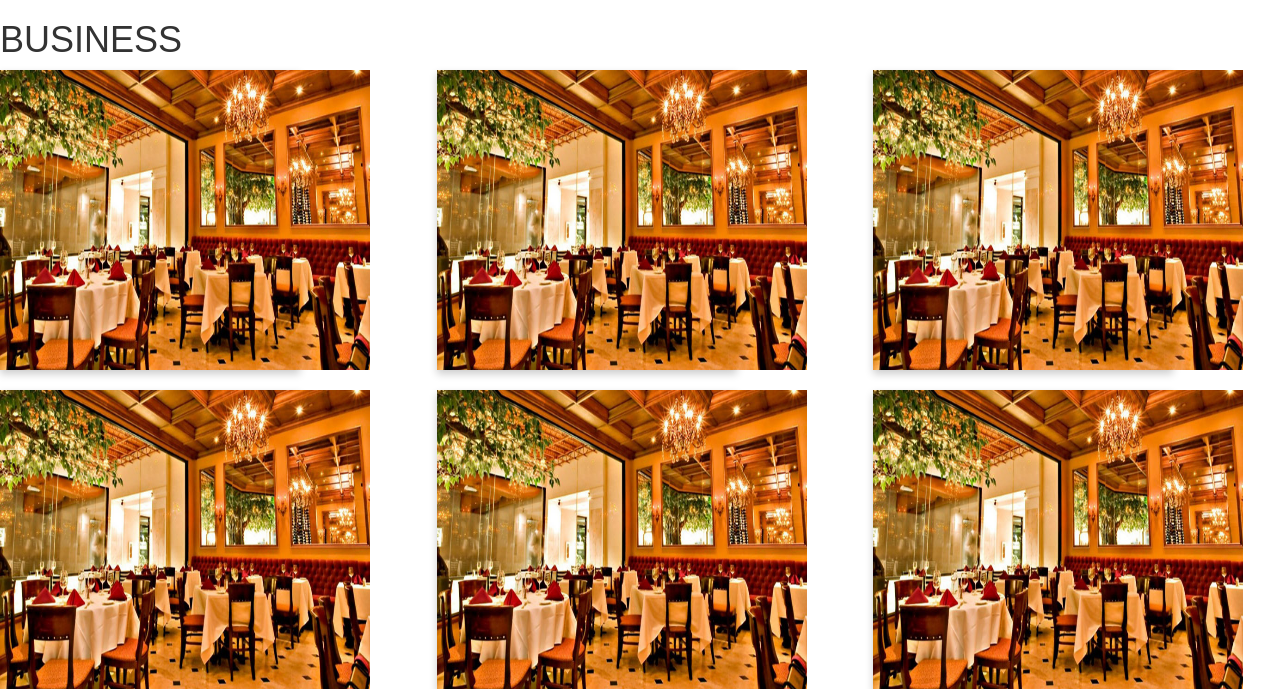
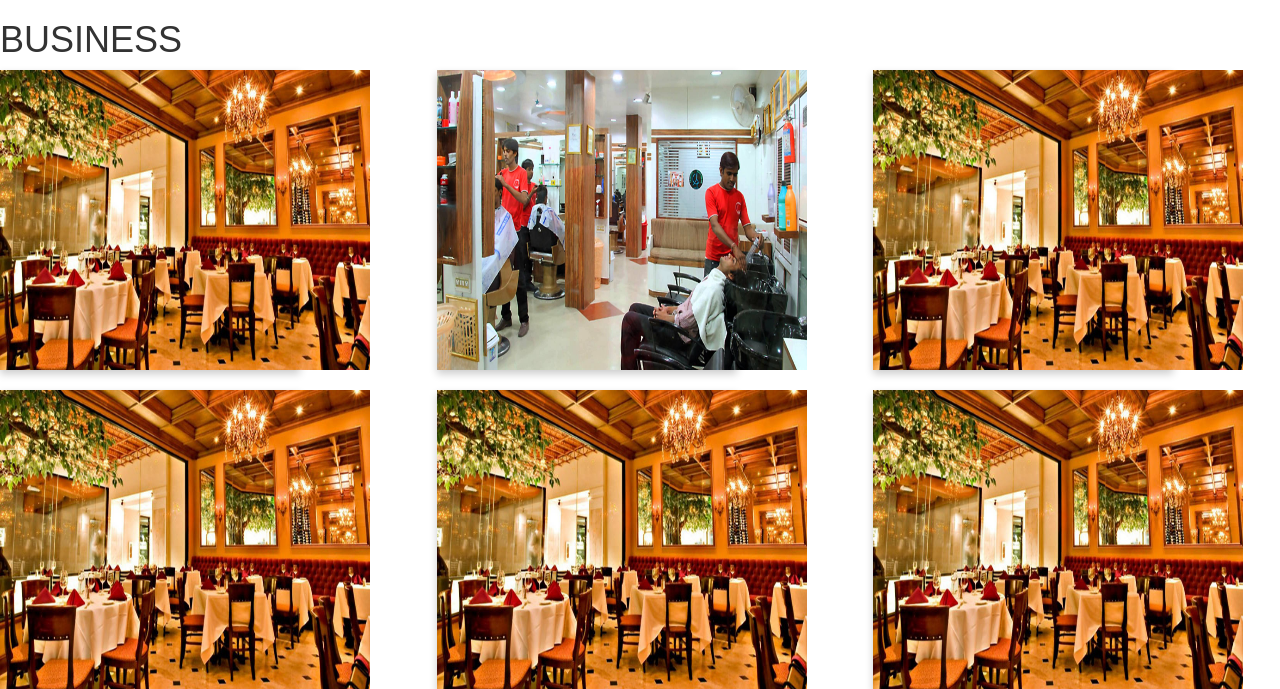
Before and after one commit to NatashaSenah/jirani, a Django app: page / in a window 1280 px wide. Shown: the part 52-741 px from the top of the page. Run offline with Django 3.2, Linux system fonts and the light colour scheme; some libraries are stand-ins or nearby versions.

Commit message:
add the new image

```diff
--- a/jirani/templates/jirani.html
+++ b/jirani/templates/jirani.html
@@ -72,7 +72,7 @@ body {
 <div class="flip-card">
     <div class="flip-card-inner">
       <div class="flip-card-front">
-          <img src="../static/images/paris.jpg" alt="" style="width:370px;height:300px;">
+          <img src="../static/images/saloon.jpg" alt="" style="width:370px;height:300px;">
       </div>
       <div class="flip-card-back">
         <h1>John Doe</h1>
```
